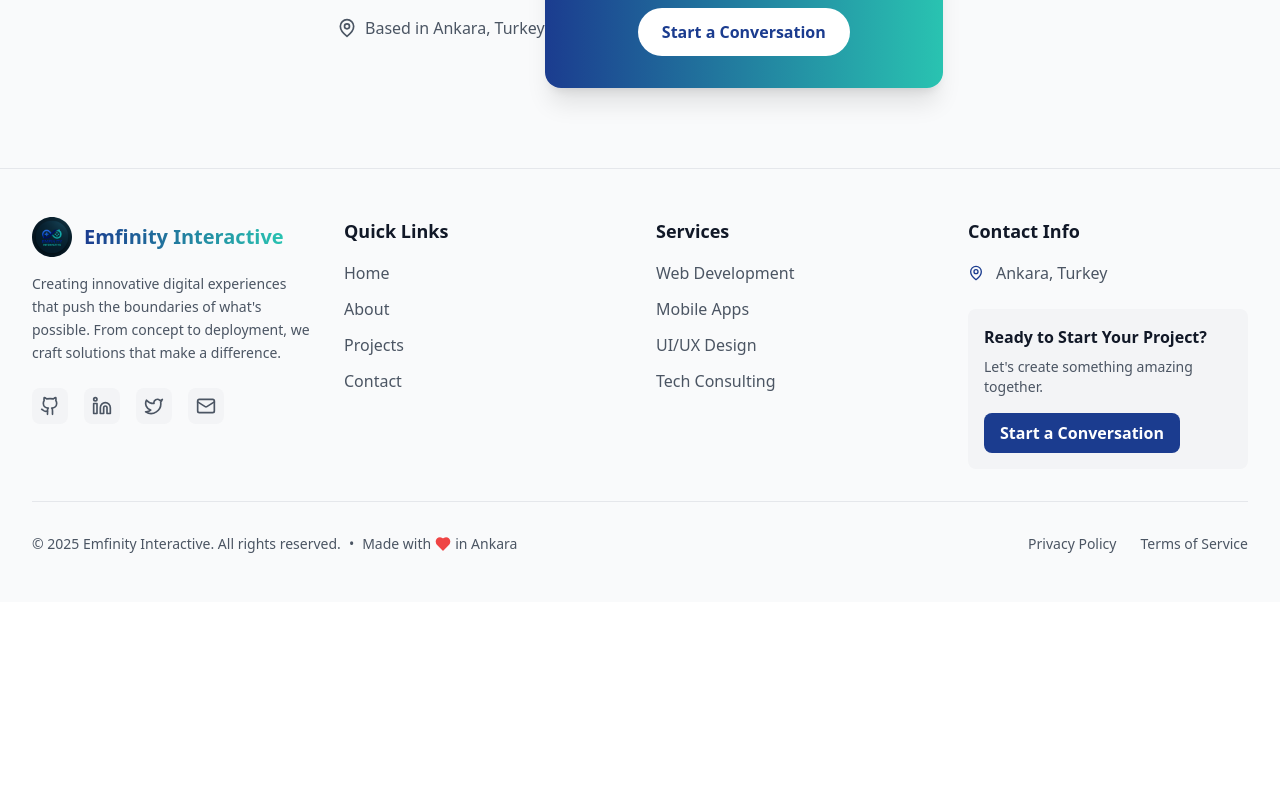
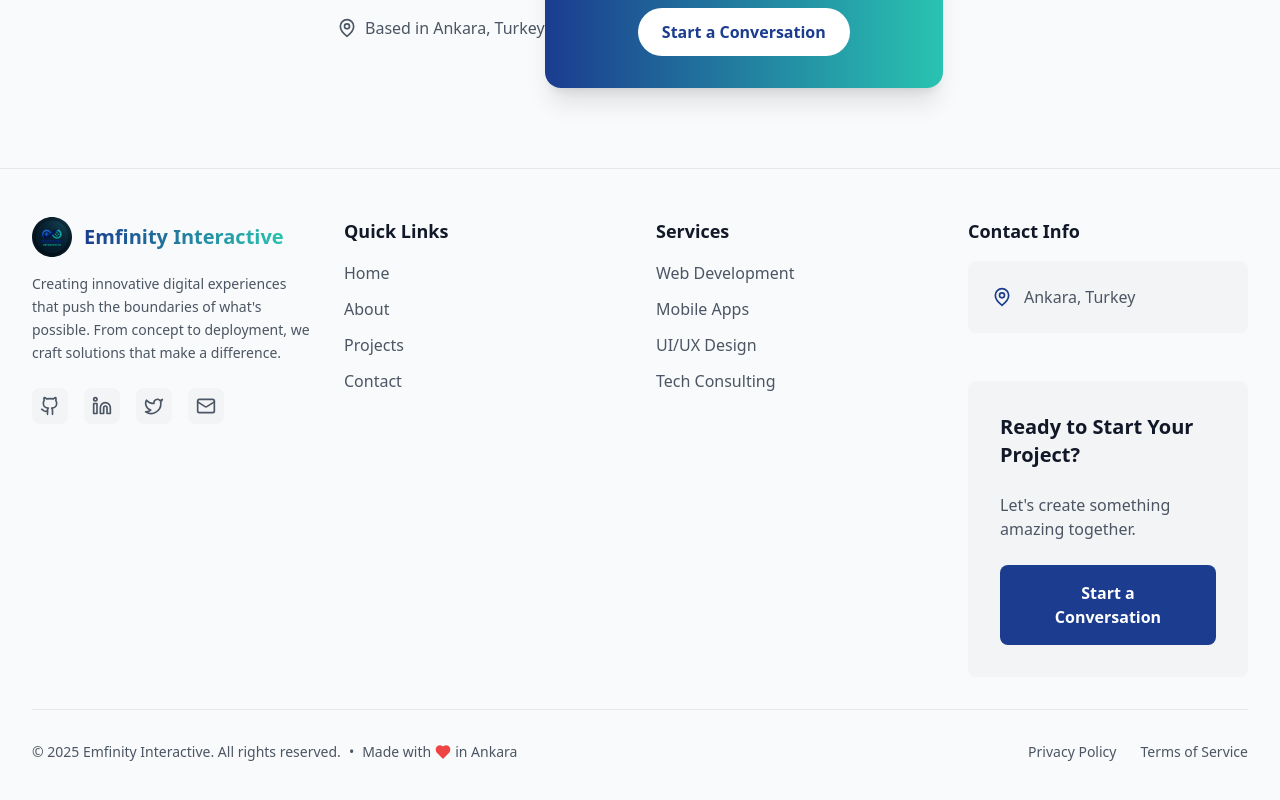
Before and after one commit to Emfinity-Interactive/Emfinity-Interactive-Website, a React (Vite) app: page / in a window 1280 px wide. Shown: the part 4221-5021 px from the top of the page. Before the commit the page ends 4823 px from the top, so only its background shows below. Built offline with nearby package versions, Linux system fonts and the light colour scheme.

Commit message:
Footer düzenlendi: İletişim bölümünde konum ve CTA kartları ayrı ayrı gösterildi, görsel hiyerarşi iyileştirildi

```diff
--- a/src/components/Footer.tsx
+++ b/src/components/Footer.tsx
@@ -179,21 +179,26 @@ export const Footer: React.FC = () => {
               <h3 className="text-lg font-semibold text-gray-900 dark:text-gray-100 mb-4">
                 {t.footer.contact.title}
               </h3>
-              <div className="space-y-3">
-                {/* Konum ve CTA alt alta, ayrık bloklar */}
-                <div className="flex flex-col gap-6">
-                  <div className="flex items-center space-x-3 text-gray-600 dark:text-gray-400">
-                    <MapPin className="w-4 h-4 text-primary-blue" />
-                    <span>{t.footer.contact.address}</span>
+              <div className="space-y-8">
+                {/* Location and CTA sections */}
+                <div className="flex flex-col gap-12">
+                  {/* Location */}
+                  <div className="bg-gray-100 dark:bg-slate-800 rounded-lg p-6">
+                    <div className="flex items-center space-x-3 text-gray-600 dark:text-gray-400">
+                      <MapPin className="w-5 h-5 text-primary-blue" />
+                      <span className="text-base">{t.footer.contact.address}</span>
+                    </div>
                   </div>
-                  <div className="bg-gray-100 dark:bg-slate-800 rounded-lg p-4 flex flex-col gap-2">
-                    <div className="text-base font-semibold text-gray-900 dark:text-gray-100">
+
+                  {/* CTA Section */}
+                  <div className="bg-gray-100 dark:bg-slate-800 rounded-lg p-8 flex flex-col gap-6">
+                    <div className="text-xl font-semibold text-gray-900 dark:text-gray-100">
                       {t.contact.ctaTitle}
                     </div>
-                    <div className="text-sm text-gray-600 dark:text-gray-400">
+                    <div className="text-base text-gray-600 dark:text-gray-400">
                       {t.contact.ctaDescription}
                     </div>
-                    <button className="mt-2 px-4 py-2 rounded-lg bg-primary-blue text-white font-semibold hover:bg-primary-turquoise transition-colors duration-300 w-fit self-start">
+                    <button className="px-8 py-4 rounded-lg bg-primary-blue text-white font-semibold hover:bg-primary-turquoise transition-colors duration-300 w-fit">
                       {t.contact.ctaButton}
                     </button>
                   </div>
```
